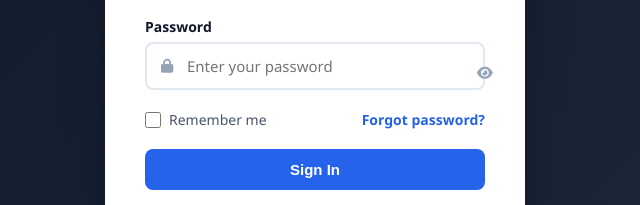
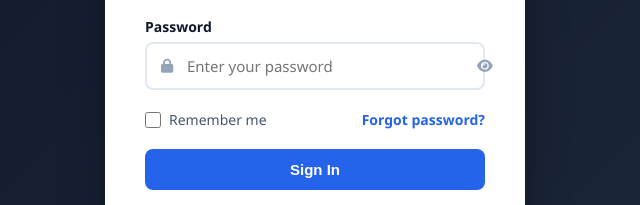
Before and after one commit to vikas-sahu1702/Gridnest-web-solution, a plain HTML site: page admin.html in a window 1280 px wide. Shown: the part 403-608 px from the top of the page, 325-965 px from the left. Drawn offline with Linux system fonts and the light colour scheme.

Commit message:
Fix admin login password toggle button visibility and click handling

```diff
--- a/admin.html
+++ b/admin.html
@@ -71,7 +71,7 @@
         }
         .form-group .input-wrap input {
             width: 100%;
-            padding: 0.75rem 0.875rem 0.75rem 2.5rem;
+            padding: 0.75rem 2.5rem 0.75rem 2.5rem;
             border: none;
             outline: none;
             font-size: 0.9375rem;
@@ -81,15 +81,20 @@
         }
         .form-group .input-wrap .toggle-pass {
             position: absolute;
-            right: 0.75rem;
+            right: 0.5rem;
             background: none;
             border: none;
             color: #94a3b8;
             cursor: pointer;
-            padding: 0.25rem;
-            font-size: 0.875rem;
+            padding: 0.375rem;
+            font-size: 1rem;
+            z-index: 2;
+            border-radius: 0.25rem;
+            display: flex;
+            align-items: center;
+            justify-content: center;
         }
-        .form-group .input-wrap .toggle-pass:hover { color: #64748b; }
+        .form-group .input-wrap .toggle-pass:hover { color: #2563EB; }
         .form-options {
             display: flex;
             justify-content: space-between;
```
